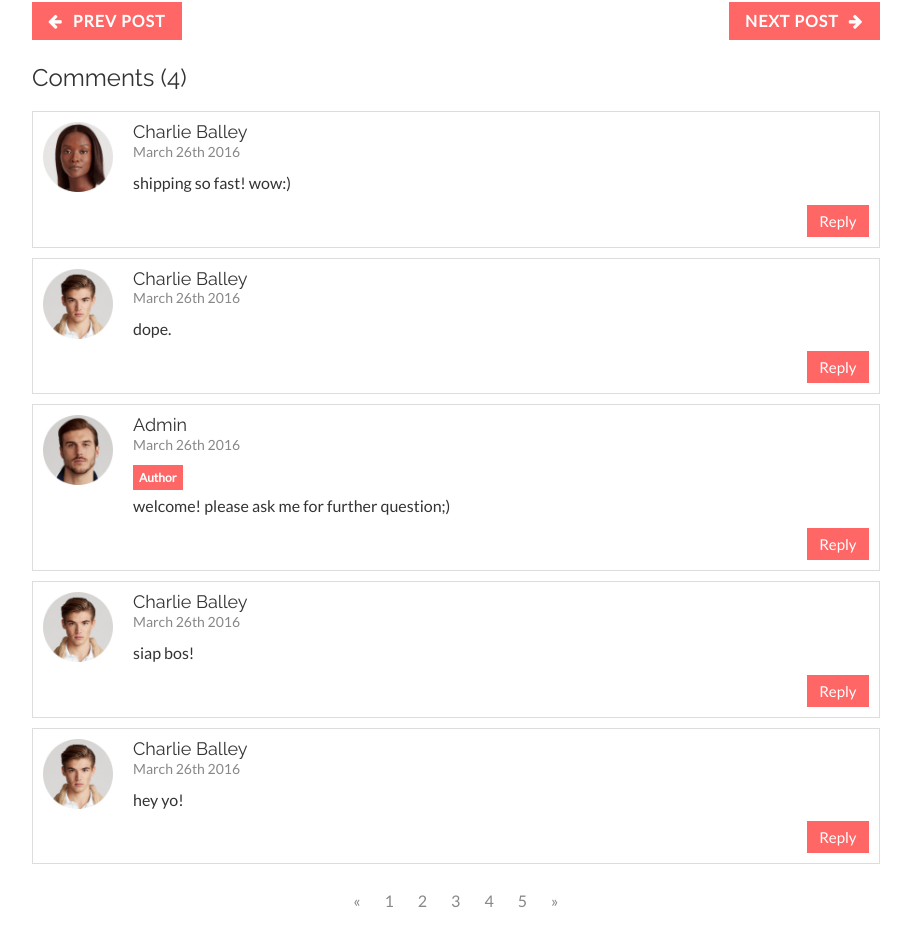
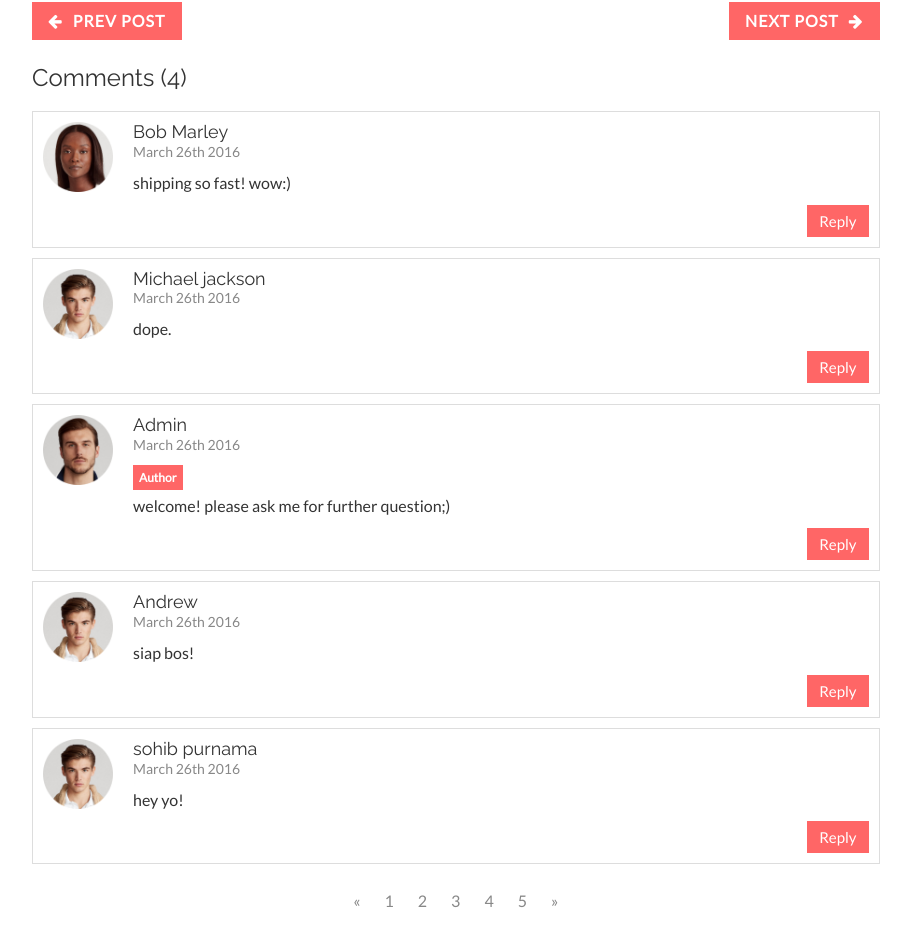
Before and after one commit to virelllaaa/lacunaWebProject, a plain HTML site: page blog-single.html in a window 1280 px wide. Shown: the part 1639-2585 px from the top of the page, without its empty margins (38-949 px from the left). Drawn offline with nearby package versions, Linux system fonts and the light colour scheme.

Commit message:
update nama

```diff
--- a/blog-single.html
+++ b/blog-single.html
@@ -323,7 +323,7 @@
                                 <img class="media-object news-img" src="img/testimonial-img-3.png" alt="img">
                             </div>
                             <div class="media-body">
-                             <h4 class="author-name">Charlie Balley</h4>
+                             <h4 class="author-name">Bob Marley</h4>
                              <span class="comments-date"> March 26th 2016</span>
                              <p>shipping so fast! wow:)</p>
                              <a href="#" class="reply-btn">Reply</a>
@@ -336,7 +336,7 @@
                                 <img class="media-object news-img" src="img/testimonial-img-2.png" alt="img">
                             </div>
                             <div class="media-body">
-                             <h4 class="author-name">Charlie Balley</h4>
+                             <h4 class="author-name">Michael jackson</h4>
                              <span class="comments-date"> March 26th 2016</span>
                              <p>dope.</p>
                              <a href="#" class="reply-btn">Reply</a>
@@ -365,7 +365,7 @@
                                     <img class="media-object news-img" src="img/testimonial-img-2.png" alt="img">
                                 </div>
                                 <div class="media-body">
-                                 <h4 class="author-name">Charlie Balley</h4>
+                                 <h4 class="author-name">Andrew</h4>
                                  <span class="comments-date"> March 26th 2016</span>
                                  <p>siap bos!</p>
                                  <a href="#" class="reply-btn">Reply</a>
@@ -380,7 +380,7 @@
                                 <img class="media-object news-img" src="img/testimonial-img-2.png" alt="img">
                             </div>
                             <div class="media-body">
-                             <h4 class="author-name">Charlie Balley</h4>
+                             <h4 class="author-name">sohib purnama</h4>
                              <span class="comments-date"> March 26th 2016</span>
                              <p>hey yo!</p>
                              <a href="#" class="reply-btn">Reply</a>
```
